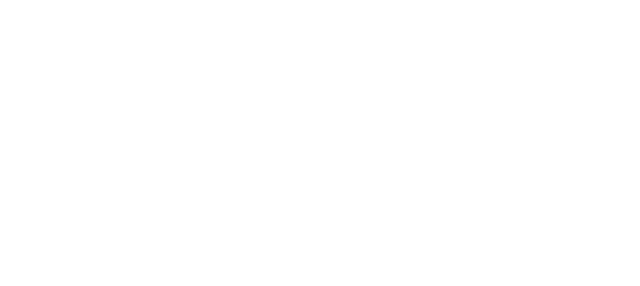
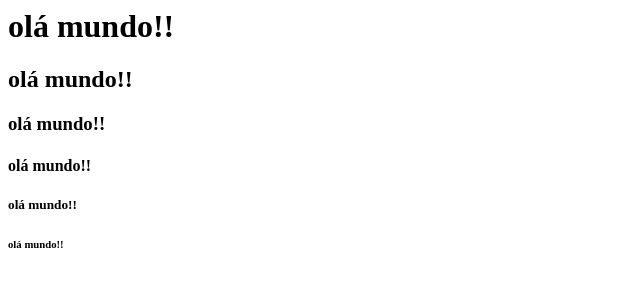
Before and after one commit to RamonCezarinoLopez/exemplo-git-l, a plain HTML site: page index.html in a window 1280 px wide. Shown: the whole page, without its empty margins (0-640 px from the left). Drawn offline with Linux system fonts and the light colour scheme.

Commit message:
titulos criados de h1 a h6

```diff
--- a/index.html
+++ b/index.html
@@ -10,5 +10,13 @@
 		initial-scale=1.0">
 		<title>exemplo de html </title>
 	</head>
+	<body>
+		<h1>olá mundo!!</h1>
+		<h2>olá mundo!!</h2>
+		<h3>olá mundo!!</h3>
+		<h4>olá mundo!!</h4>
+		<h5>olá mundo!!</h5>
+		<h6>olá mundo!!</h6>
+	</body>
 
 </html>
```
